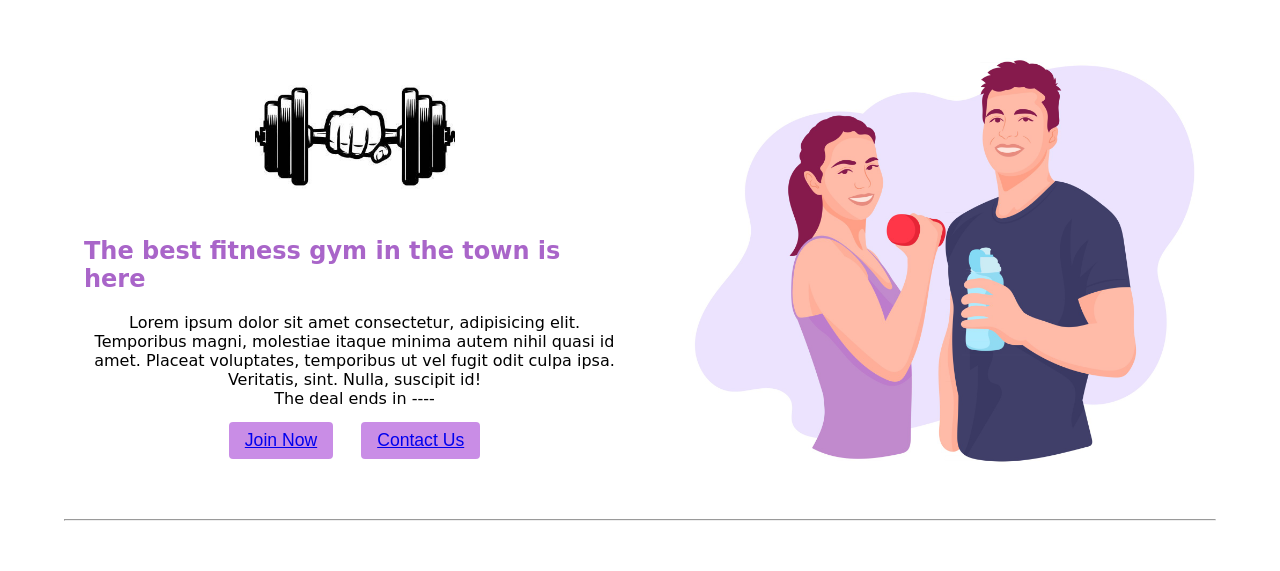
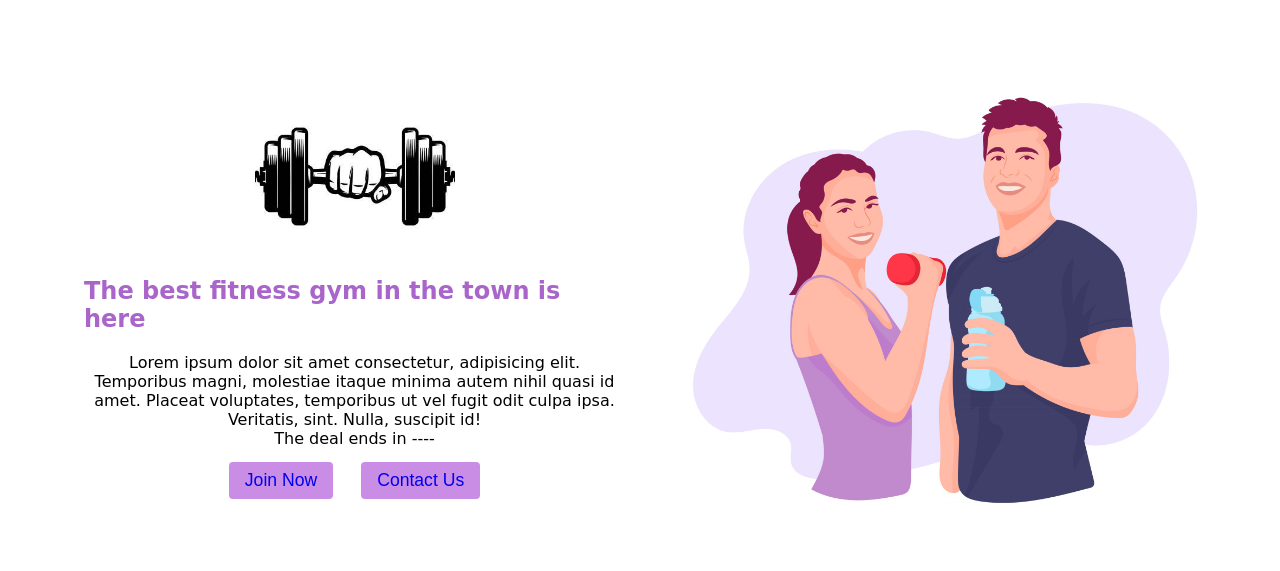
Before and after one commit to AvinashChourasia/GYM-Website, a plain HTML site: page index.html in a window 1280 px wide. Shown: the part 63-634 px from the top of the page. Drawn offline with Linux system fonts and the light colour scheme.

Commit message:
Update styles.css

```diff
--- a/styles.css
+++ b/styles.css
@@ -56,6 +56,10 @@
     background-color: rgb(201 141 230);
 }
 
+.btn a{
+    text-decoration: none;
+}
+
 /* .navbar ul li:hover{
     background-color: black;
     color: red;
@@ -77,7 +81,7 @@
 
 .left{
     width: 50%;
-    height: 65vh;
+    height: 75vh;
     display: flex;
     flex-direction: column;
     align-items: center;
@@ -117,19 +121,20 @@
     cursor: pointer;
     color: white;
     font-size: 1.1rem;
+    list-style: none;
     background-color: rgb(201 141 230);
 }
 
 .right{
     width: 50%;
-    height: 65vh;
+    height: 75vh;
     display: flex;
     align-items: center;
     justify-content: center;
 }
 
 .right img{
-    width: 515px;
+    width: 520px;
 }
 
 .section2{
@@ -188,6 +193,7 @@
     cursor: pointer;
     font-size: 1.2rem;
     color: white;
+    list-style: none;
     background-color: rgb(201 141 230);
 }
 
```
